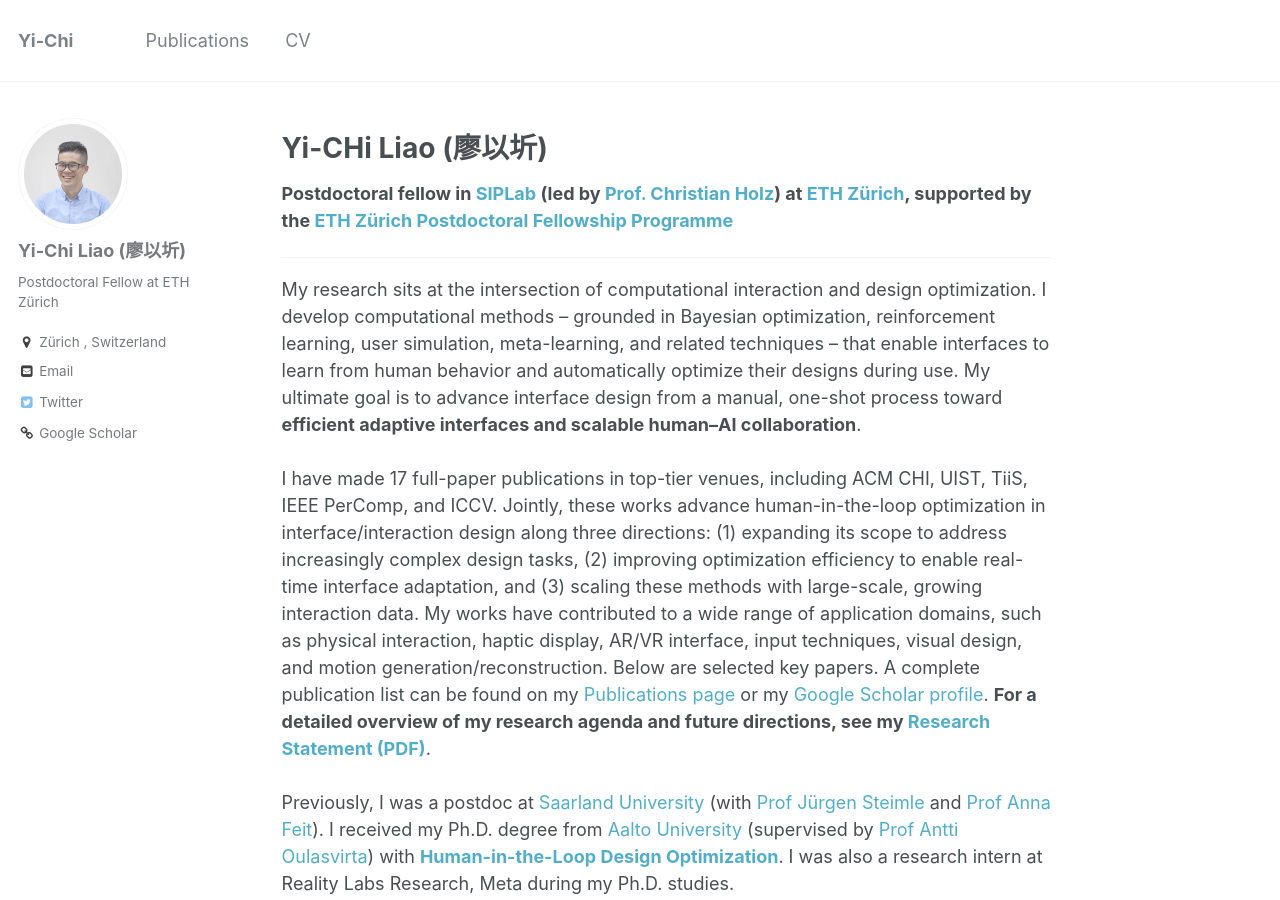
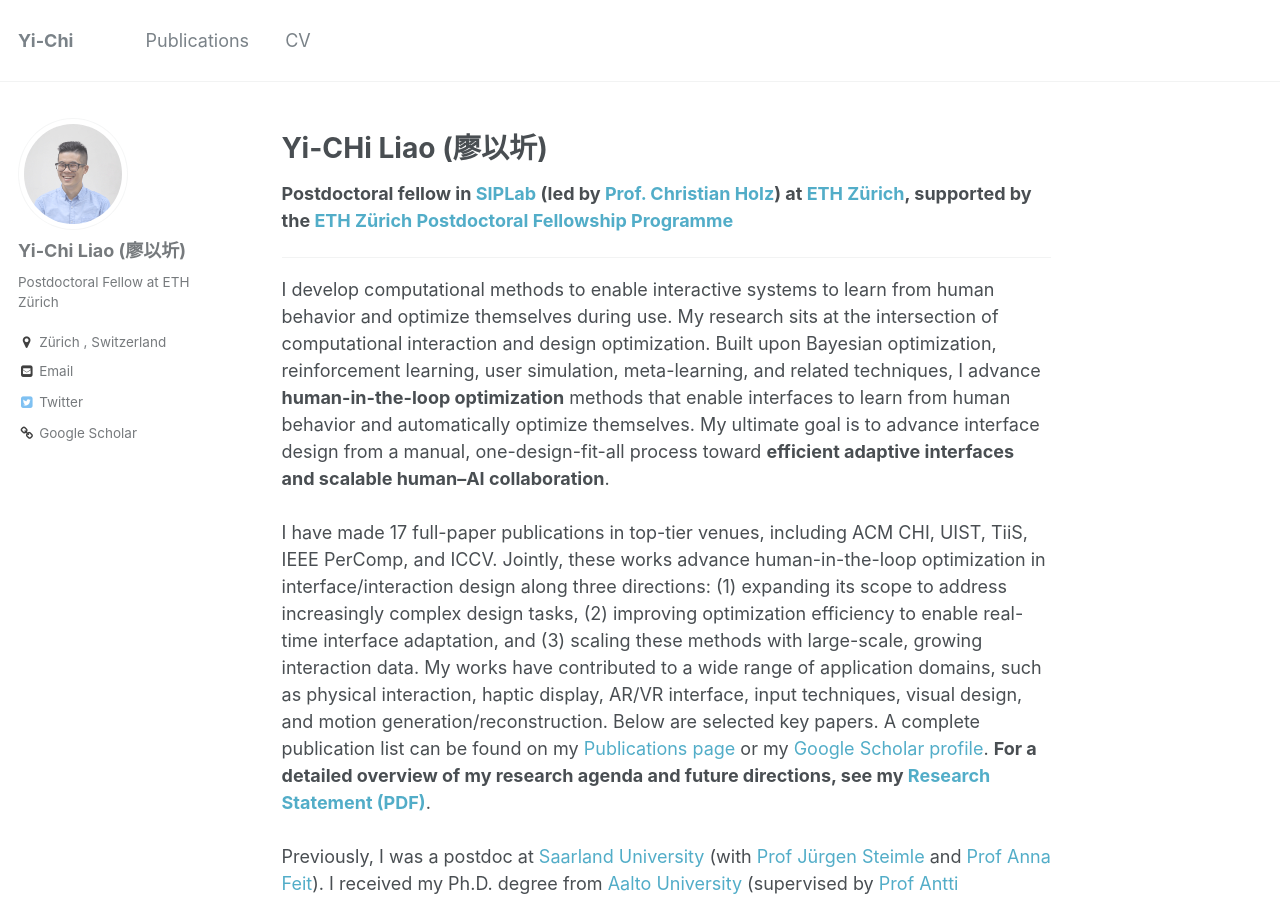
Before and after one commit to yichiliao/yichiliao.github.io, a Jekyll site: the page built from _pages/about.md, in a window 1280 px wide and 900 px high. Built offline with Jekyll 4.4.1, drawn with Linux system fonts in a browser that asks for light colours.

Commit message:
updating about

```diff
--- a/_pages/about.md
+++ b/_pages/about.md
@@ -12,7 +12,9 @@ redirect_from:
 
 ------
 
-My research sits at the intersection of computational interaction and design optimization. I develop computational methods -- grounded in Bayesian optimization, reinforcement learning, user simulation, meta-learning, and related techniques -- that enable interfaces to learn from human behavior and automatically optimize their designs during use. My ultimate goal is to advance interface design from a manual, one-shot process toward **efficient adaptive interfaces and scalable human–AI collaboration**.
+I develop computational methods to enable interactive systems to learn from human behavior and optimize themselves during use.
+My research sits at the intersection of computational interaction and design optimization.
+Built upon Bayesian optimization, reinforcement learning, user simulation, meta-learning, and related techniques, I advance **human-in-the-loop optimization** methods that enable interfaces to learn from human behavior and automatically optimize themselves. My ultimate goal is to advance interface design from a manual, one-design-fit-all process toward **efficient adaptive interfaces and scalable human–AI collaboration**.
 <br>
 <br>
 I have made 17 full-paper publications in top-tier venues, including ACM CHI, UIST, TiiS, IEEE PerComp, and ICCV.
```
